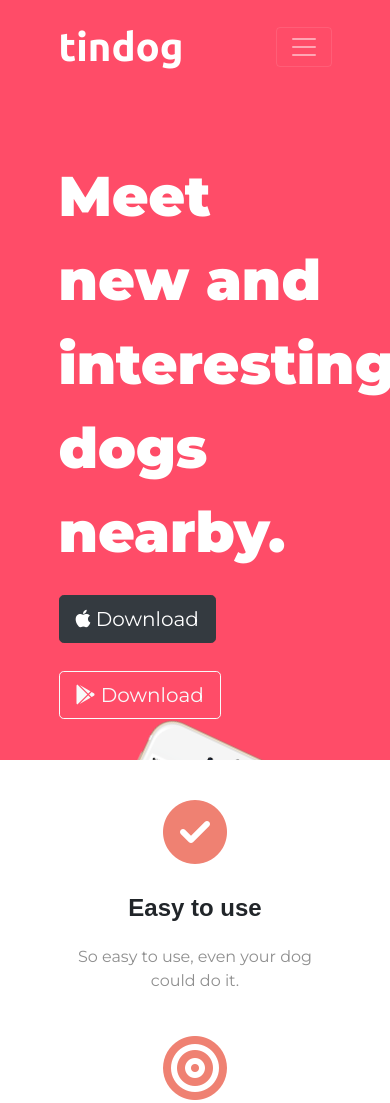
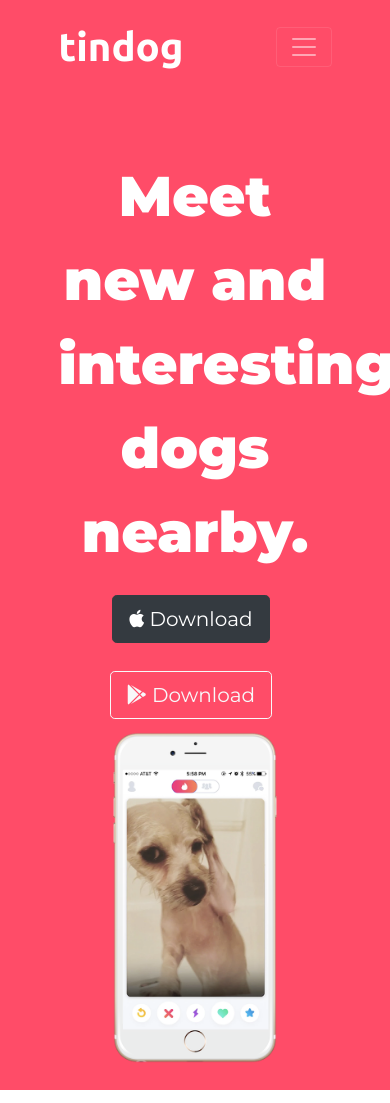
Before and after one commit to washimimizuku/web-development-bootcamp, a plain HTML site: page section7/tindog/index.html in a window 390 px wide. Shown: the top 1103 px of the page. Drawn offline with nearby package versions, Linux system fonts and the light colour scheme.

Commit message:
Add media queries to the tindog project

```diff
--- a/section7/tindog/css/styles.css
+++ b/section7/tindog/css/styles.css
@@ -130,3 +130,15 @@ p {
 .pricing-column {
     padding: 3% 2%;
 }
+
+/* Media Queries*/
+@media (max-width: 992px) {
+    #title {
+        text-align: center;
+    }
+
+    .title-image {
+        position: static;
+        transform: rotate(0);
+    }
+}
```
